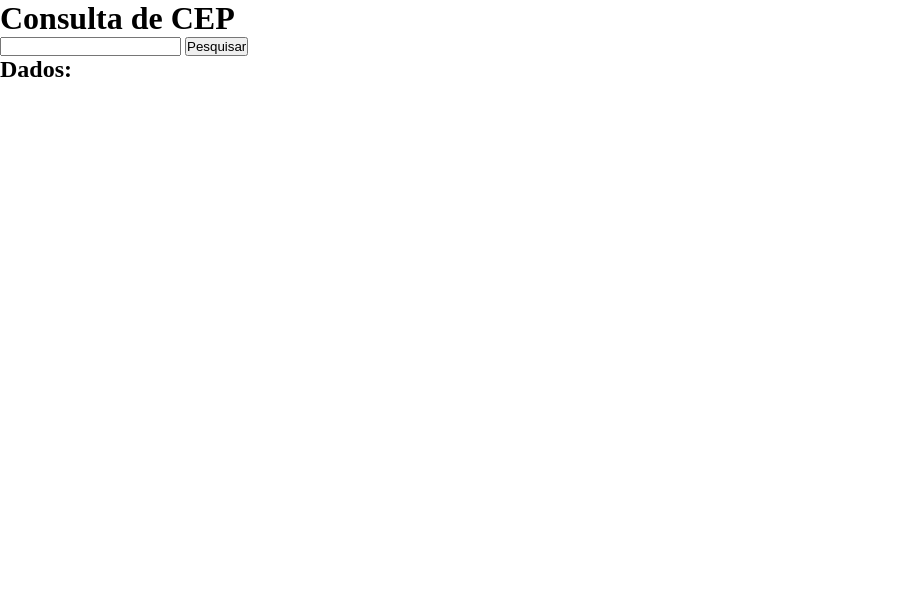
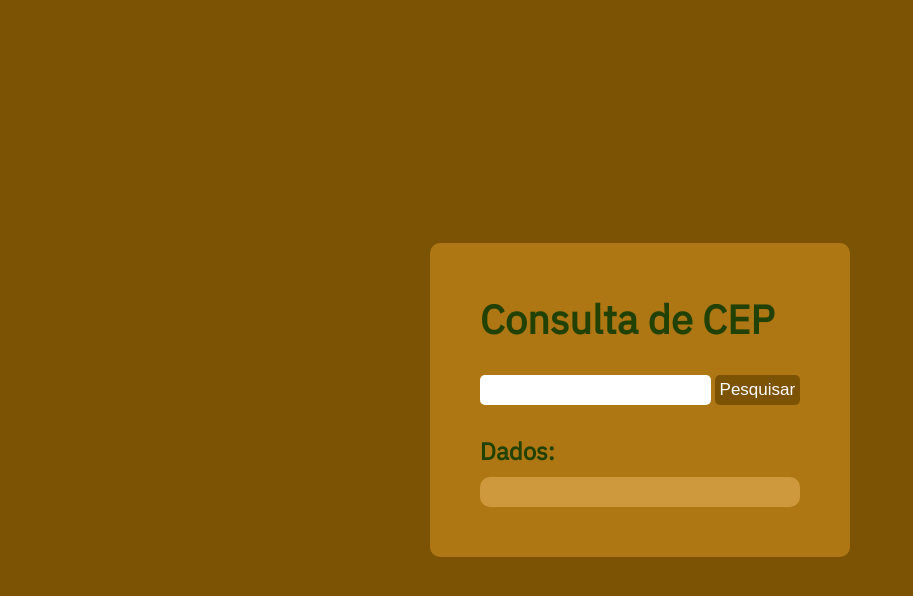
Before and after one commit to carolinasouza0/find-zipcode, a website built with Vite: page index.html in a window 1280 px wide. Shown: the whole page, without its empty margins (0-913 px from the left). Built offline with nearby package versions, Linux system fonts and the light colour scheme; some packages are replaced by stand-ins of ours.

Commit message:
feat: add style

```diff
--- a/src/fetchAPI/API.js
+++ b/src/fetchAPI/API.js
@@ -1,10 +1,8 @@
 import Swal from 'sweetalert2';
 
 export const fetchAPI = async (cepNumber) => {
-  const numberLength = 8;
   try {
-    if (!cepNumber || cepNumber.length < numberLength
-      || cepNumber > numberLength) {
+    if (!cepNumber) {
       throw new Error('Por favor, digite um número de CEP válido');
     }
     const response = await fetch(`https://viacep.com.br/ws/${cepNumber}/json/`);
--- a/src/style.css
+++ b/src/style.css
@@ -1,5 +1,64 @@
+@import url('https://fonts.googleapis.com/css2?family=IBM+Plex+Sans&display=swap');
+
 * {
   margin: 0;
   padding: 0;
   box-sizing: border-box;
 }
+
+body {
+  background-color: rgb(124, 82, 4);
+  font-family: 'IBM Plex Sans', sans-serif;
+  display: flex;
+  justify-content: center;
+  align-items: center;
+  max-width: 100%;
+  height: 100vh;
+}
+
+.wrapper {
+  border-radius: 10px;
+  background-color: rgba(226, 159, 35, 0.486);
+  padding: 50px;
+  margin: 0 35px;
+}
+
+h1,
+#input-number {
+  margin-bottom: 30px;
+}
+
+h2 {
+  margin-bottom: 10px;
+  color: rgba(16, 58, 3, 0.89)
+}
+
+#input-number,
+#btn-search {
+  border-radius: 5px;
+  padding: 5px;
+  font-size: 17px;
+  outline: none;
+  border: none;
+}
+
+h1 {
+  font-size: 40px;
+  color: rgba(16, 58, 3, 0.89);
+}
+
+p {
+  font-size: 18px;
+  background-color: rgba(236, 190, 104, 0.486);
+  padding: 15px;
+  border-radius: 10px;
+}
+
+#btn-search {
+  background-color: rgb(124, 82, 4);
+  color: white;
+}
+
+#btn-search:hover {
+  background-color: rgba(236, 190, 104, 0.486);
+}
```
